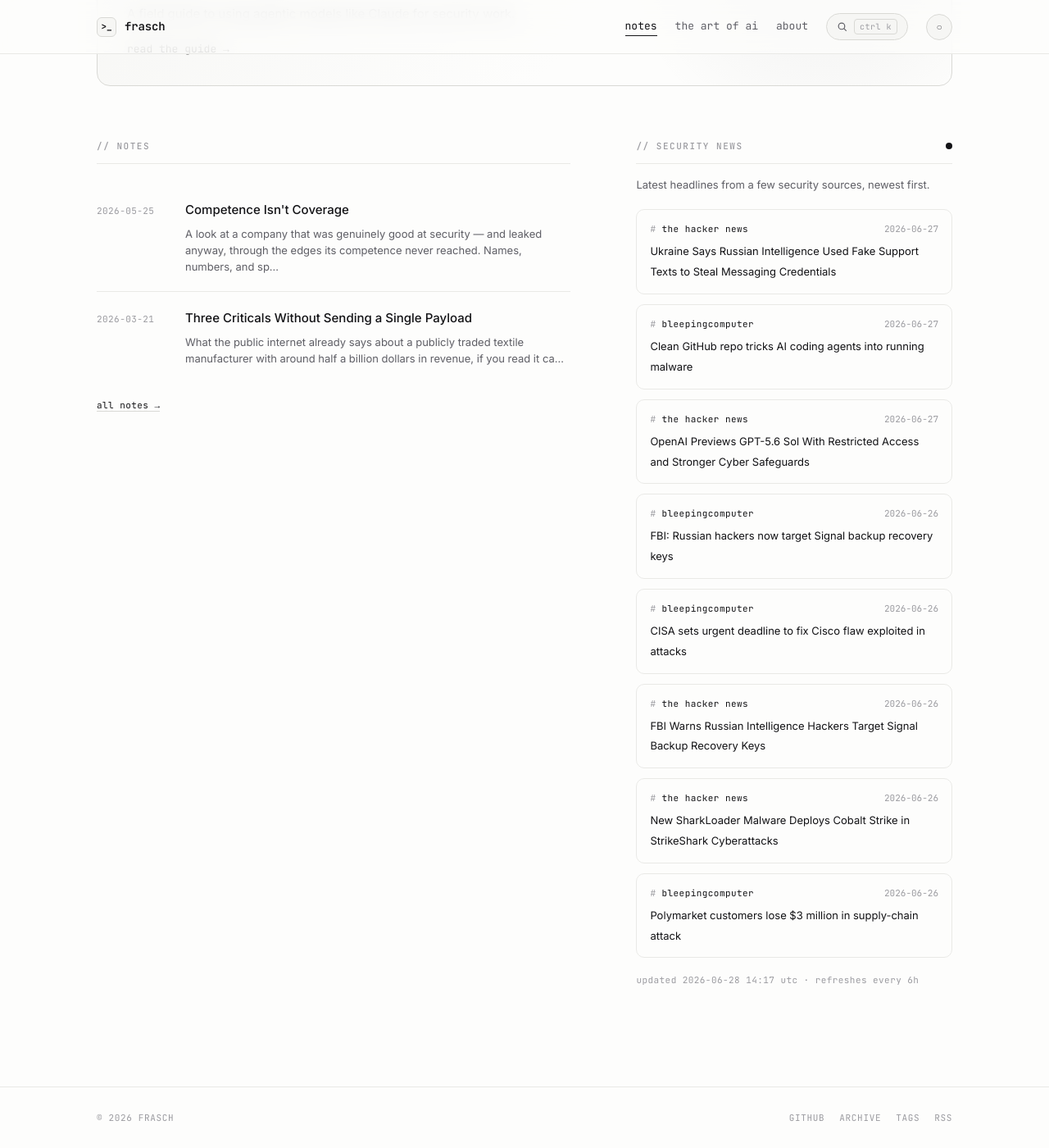
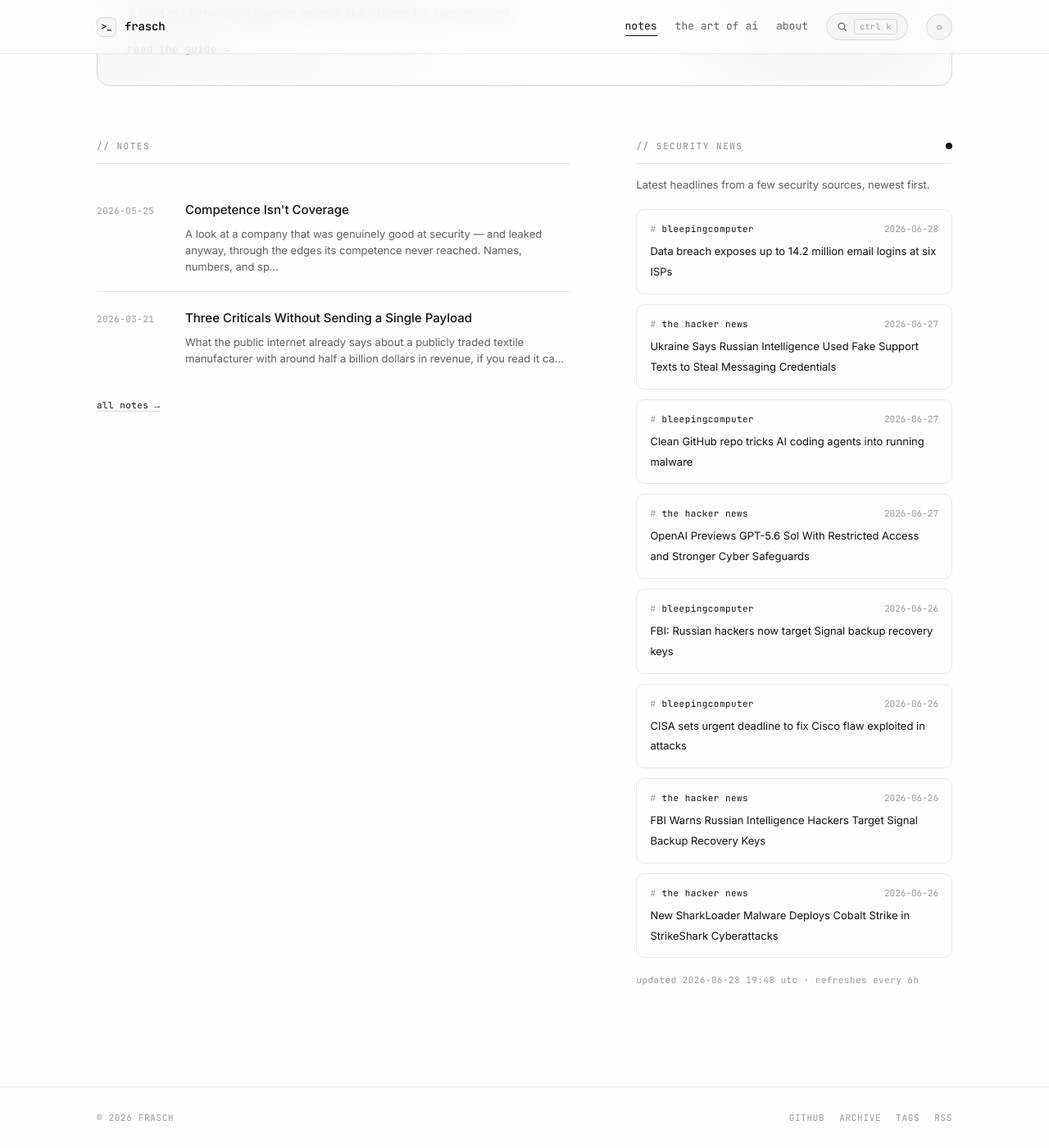
Before and after one commit to whoisfrasch/frasch, a Jekyll site: the page built from index.html, in a window 1280 px wide and 1400 px high, scrolled down 615 px. Shown: the whole window at 82% size. Built offline with Jekyll 4.4.1, drawn with Linux system fonts in a browser that asks for light colours.

Commit message:
Refresh security news feed

```diff
--- a/_data/news.json
+++ b/_data/news.json
@@ -1,6 +1,12 @@
 {
-  "updated": "2026-06-28T14:17:52Z",
+  "updated": "2026-06-28T19:48:03Z",
   "items": [
+    {
+      "source": "bleepingcomputer",
+      "title": "Data breach exposes up to 14.2 million email logins at six ISPs",
+      "link": "https://www.bleepingcomputer.com/news/security/data-breach-exposes-up-to-142-million-email-logins-at-six-isps/",
+      "date": "2026-06-28T14:13:46Z"
+    },
     {
       "source": "the hacker news",
       "title": "Ukraine Says Russian Intelligence Used Fake Support Texts to Steal Messaging Credentials",
@@ -42,12 +48,6 @@
       "title": "New SharkLoader Malware Deploys Cobalt Strike in StrikeShark Cyberattacks",
       "link": "https://thehackernews.com/2026/06/new-sharkloader-malware-deploys-cobalt.html",
       "date": "2026-06-26T18:17:46Z"
-    },
-    {
-      "source": "bleepingcomputer",
-      "title": "Polymarket customers lose $3 million in supply-chain attack",
-      "link": "https://www.bleepingcomputer.com/news/security/polymarket-customers-lose-3-million-in-supply-chain-attack/",
-      "date": "2026-06-26T18:04:12Z"
     }
   ]
 }
```
